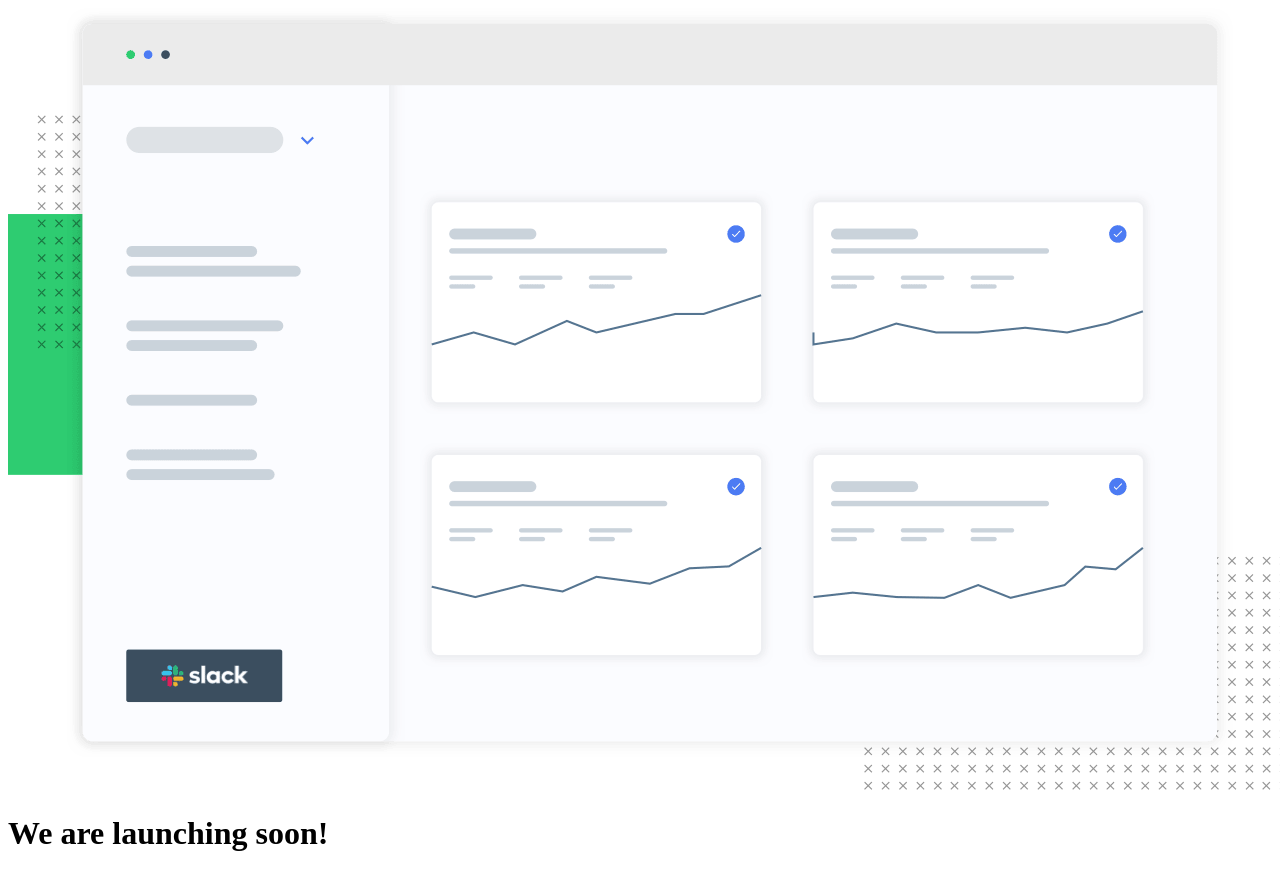
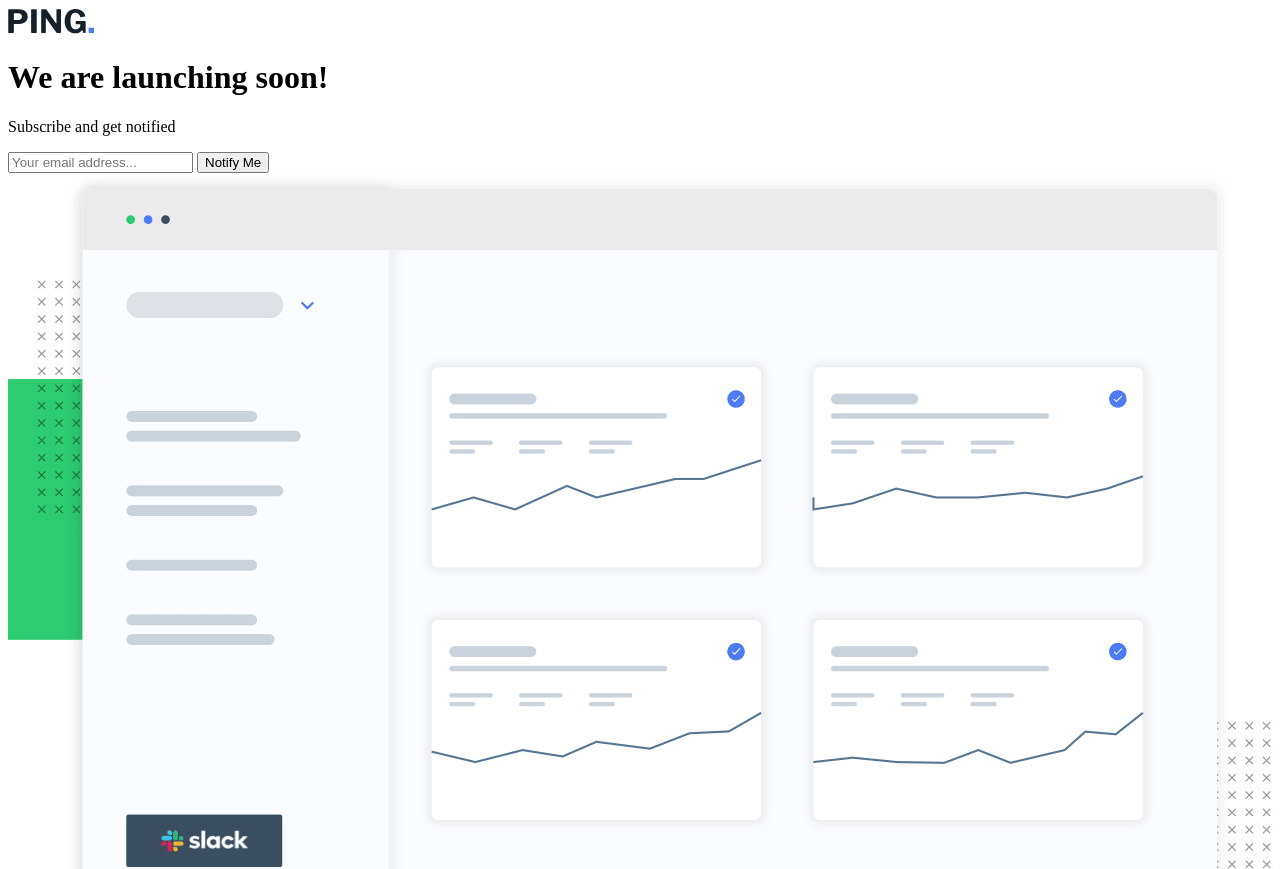
Before and after one commit to ks9927/ping-coming-soon, a plain HTML site: page ping-coming-soon-page-master/index.html in a window 1280 px wide. Shown: the top 869 px of the page. Drawn offline with Linux system fonts and the light colour scheme.

Commit message:
changed header image to company logo

```diff
--- a/ping-coming-soon-page-master/index.html
+++ b/ping-coming-soon-page-master/index.html
@@ -12,7 +12,7 @@
 <body>
   <!-- Header -->
   <header>
-    <img src="images/illustration-dashboard.png" alt="image of black Ping logo">
+    <img src="images/logo.svg" alt="image of black Ping logo">
     <h1>We are launching <span class="bold-text">soon!</span></h1>
     <p>Subscribe and get notified</p>
   </header>
```
